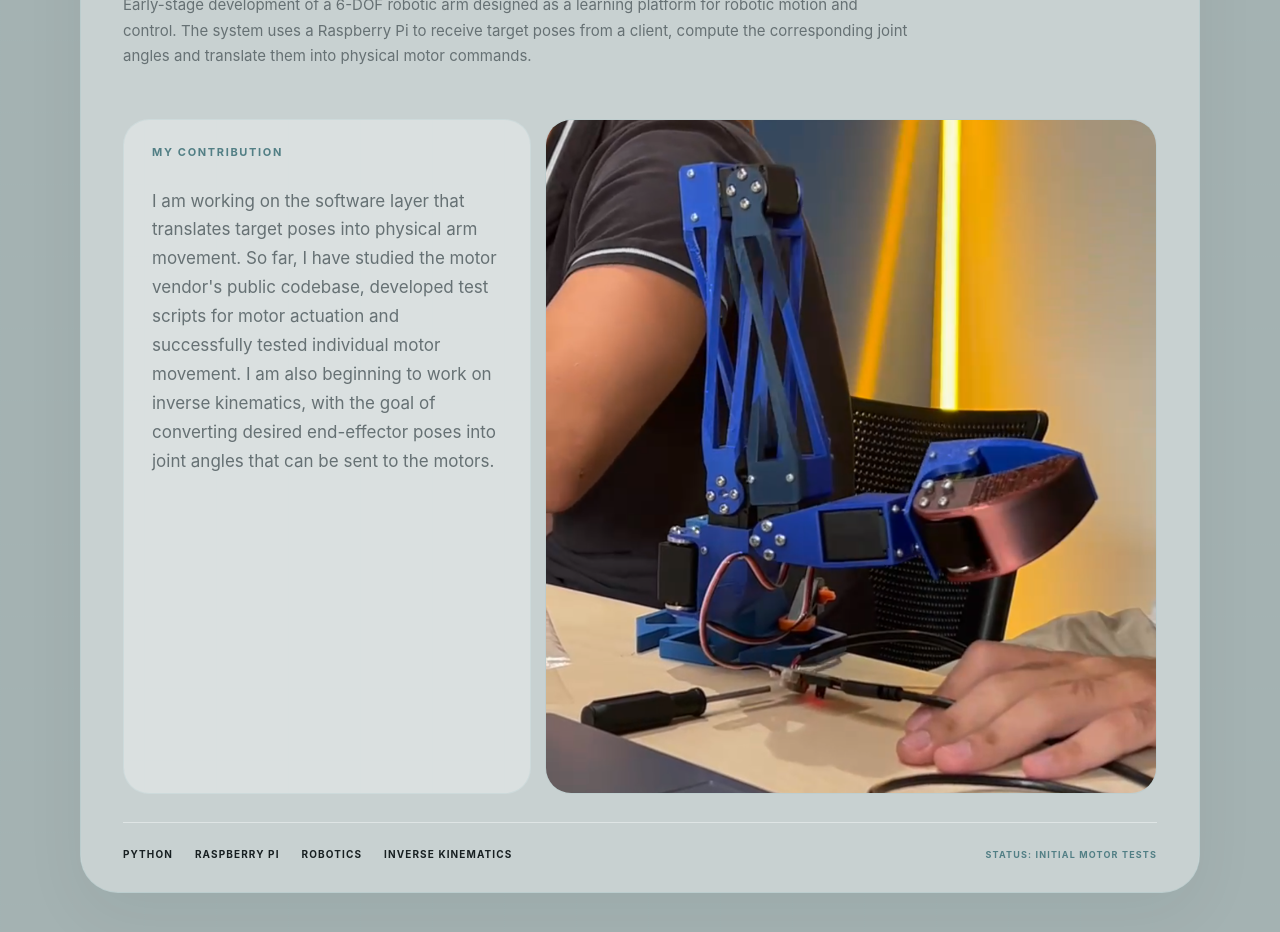
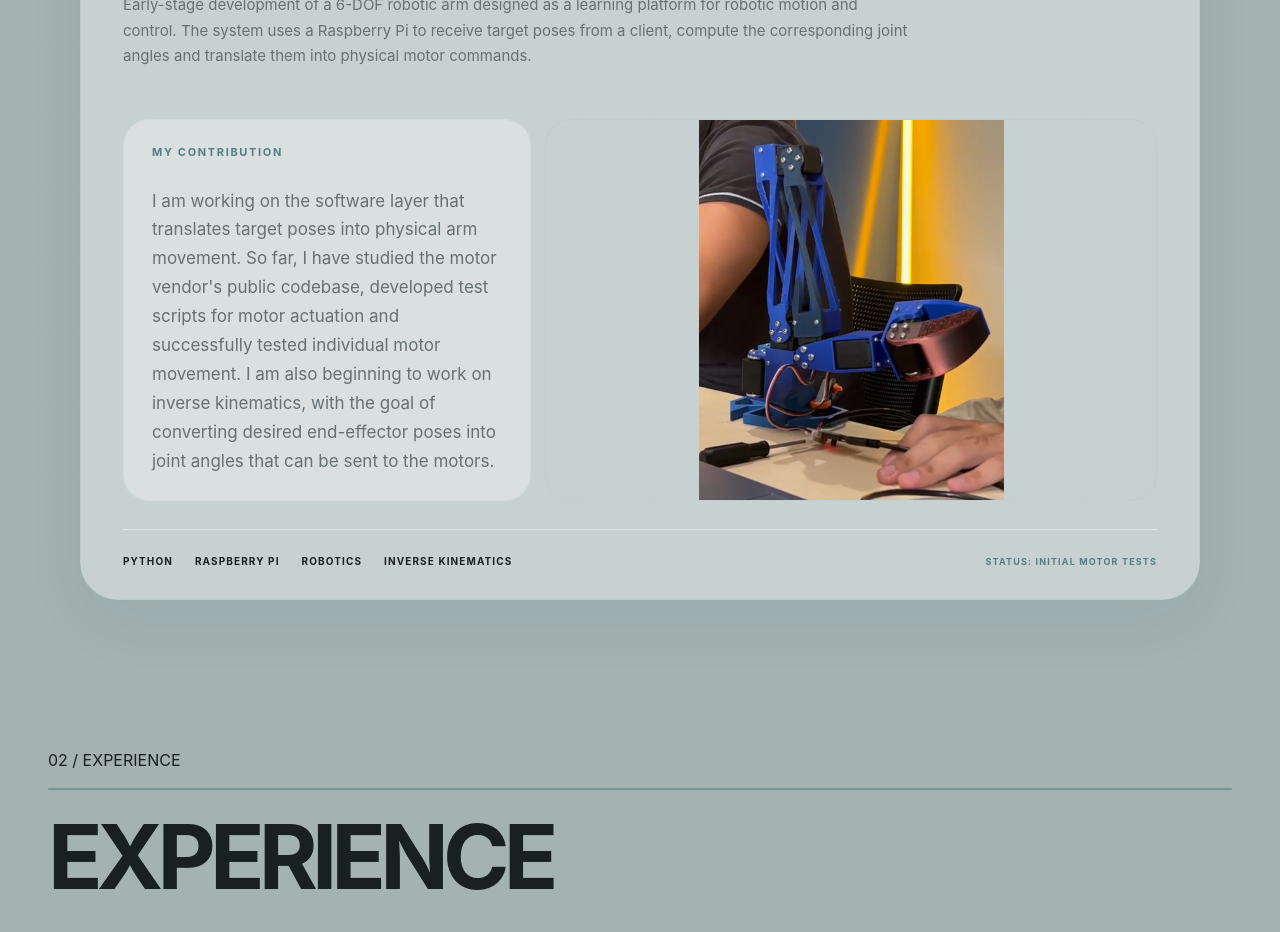
Before and after one commit to eliacovi04/portfolio, a React (Vite) app: page / in a window 1280 px wide. Shown: the part 2120-3052 px from the top of the page. Built offline with nearby package versions, Linux system fonts and the light colour scheme.

Commit message:
Adjust image

```diff
--- a/src/App.tsx
+++ b/src/App.tsx
@@ -414,6 +414,7 @@ function App() {
                 <img
                   src={icaroProject}
                   alt="ICARO 6-DOF Robotic Arm"
+                  className="project-image-small"
                 />
               </div>
 
--- a/src/styles/projects.css
+++ b/src/styles/projects.css
@@ -209,6 +209,14 @@
   object-fit: cover;
 }
 
+.project-image-small {
+  width: 50% !important;
+  max-width: 650px;
+  height: auto;
+  margin: 0 auto;
+  display: block;
+}
+
 
 /* =========================
    CONTRIBUTION
@@ -224,6 +232,7 @@
   font-size: 17px;
   line-height: 1.7;
 }
+
 
 
 /* =========================
```
